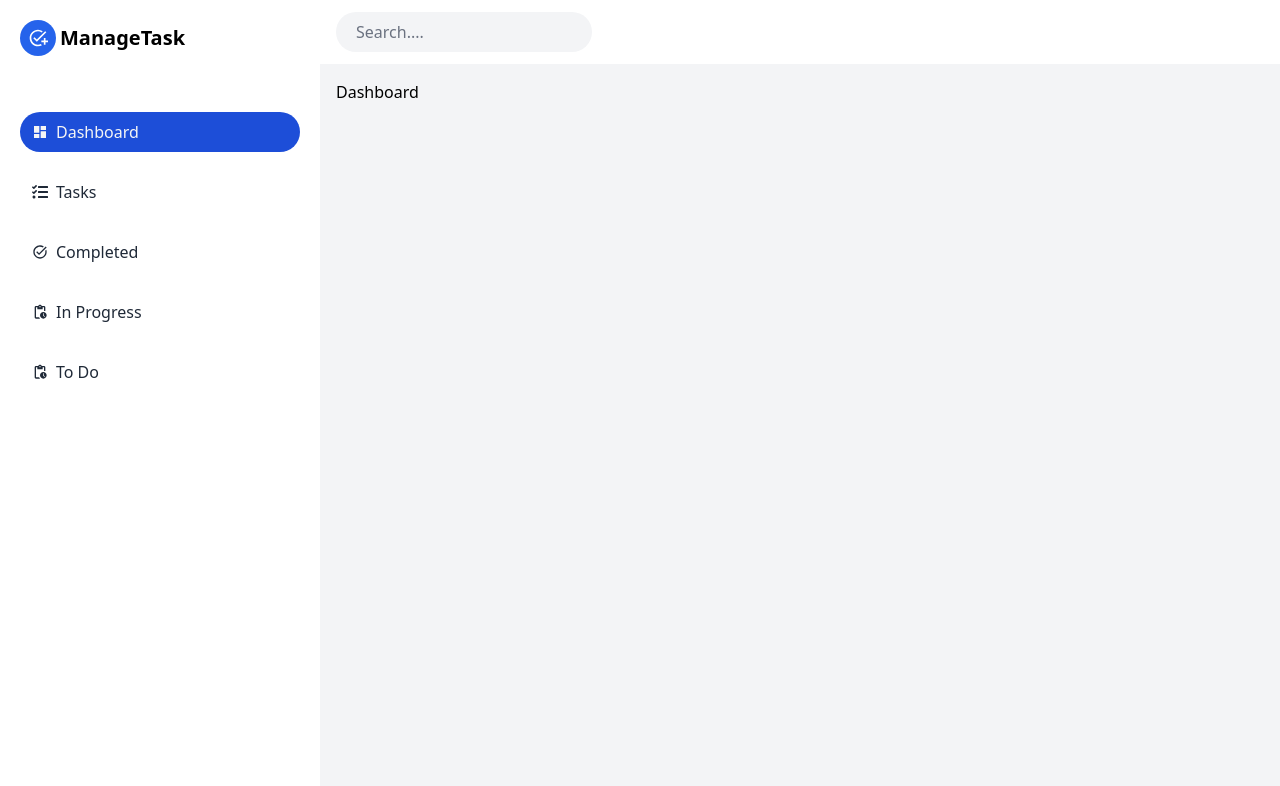
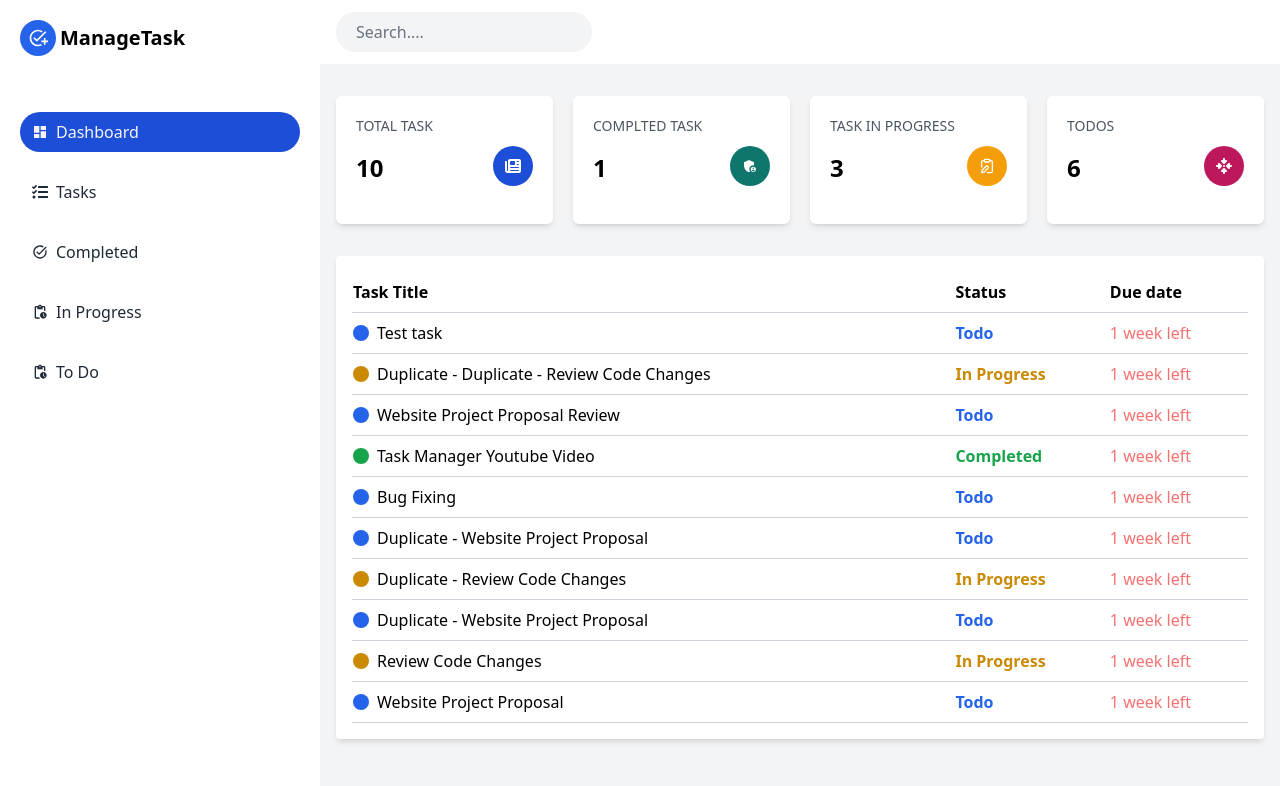
Before and after one commit to pavankumarr13/task-manager, a React (Vite) app: page /dashboard in a window 1280 px wide. Shown: the top 786 px of the page. Built offline with nearby package versions, Linux system fonts and the light colour scheme.

Commit message:
dashboard

```diff
--- a/src/pages/Dashboard.jsx
+++ b/src/pages/Dashboard.jsx
@@ -1,7 +1,154 @@
-import React from "react";
+import {
+  MdAdminPanelSettings,
+  MdKeyboardArrowDown,
+  MdKeyboardArrowUp,
+  MdKeyboardDoubleArrowUp,
+} from "react-icons/md";
+import { summary } from "../assets/data";
+import { LuClipboardEdit } from "react-icons/lu";
+import { FaArrowsToDot, FaNewspaper } from "react-icons/fa6";
+import { clsx } from "clsx";
+import { PRIOTITYSTYELS, TASK_TYPE, TASK_TYPE_COLOR } from "../utils";
+import moment from "moment";
+
+const TaskTable = ({ tasks }) => {
+  const ICONS = {
+    high: <MdKeyboardDoubleArrowUp />,
+    medium: <MdKeyboardArrowUp />,
+    low: <MdKeyboardArrowDown />,
+  };
+
+  const TableHeader = () => (
+    <thead className="border-b border-gray-300 ">
+      <tr className="text-black text-left">
+        <th className="py-2">Task Title</th>
+        <th className="py-2">Status</th>
+        <th className="py-2 hidden md:block">Due date</th>
+        {/* <th className="py-2 ">Due date</th> */}
+      </tr>
+    </thead>
+  );
+
+  const TableRow = ({ task }) => (
+    <tr className="border-b border-gray-300 text-gray-600 hover:bg-gray-300/10">
+      <td className="py-2">
+        <div className="flex items-center gap-2">
+          <div
+            className={clsx("w-4 h-4 rounded-full", TASK_TYPE[task.stage])}
+          />
+
+          <p className="text-base text-black">{task.title}</p>
+        </div>
+      </td>
+
+      {/* Status */}
+      <td className="py-2">
+        <div className="flex gap-1 items-center">
+          <span
+            className={clsx(
+              "text-base font-semibold  capitalize",
+              TASK_TYPE_COLOR[task.stage]
+            )}
+          >
+            {task.stage}
+          </span>
+        </div>
+      </td>
+
+      <td className="py-2 hidden md:inline-block">
+        <span className="text-base text-red-400">1 week left</span>
+      </td>
+
+      {/* <td className="py-2 hidden md:inline-block">
+        <span className="text-base text-gray-600">1 week left</span>
+      </td> */}
+    </tr>
+  );
+  return (
+    <>
+      <div className="w-full  bg-white px-2 md:px-4 pt-4 pb-4 shadow-md rounded">
+        <table className="w-full">
+          <TableHeader />
+          <tbody>
+            {tasks?.map((task, id) => (
+              <TableRow key={id} task={task} />
+            ))}
+          </tbody>
+        </table>
+      </div>
+    </>
+  );
+};
 
 const Dashboard = () => {
-  return <div>Dashboard</div>;
+  const totals = summary.tasks;
+
+  const stats = [
+    {
+      _id: "1",
+      label: "TOTAL TASK",
+      total: summary?.totalTasks || 0,
+      icon: <FaNewspaper />,
+      bg: "bg-[#1d4ed8]",
+    },
+    {
+      _id: "2",
+      label: "COMPLTED TASK",
+      total: totals["completed"] || 0,
+      icon: <MdAdminPanelSettings />,
+      bg: "bg-[#0f766e]",
+    },
+    {
+      _id: "3",
+      label: "TASK IN PROGRESS ",
+      total: totals["in progress"] || 0,
+      icon: <LuClipboardEdit />,
+      bg: "bg-[#f59e0b]",
+    },
+    {
+      _id: "4",
+      label: "TODOS",
+      total: totals["todo"],
+      icon: <FaArrowsToDot />,
+      bg: "bg-[#be185d]" || 0,
+    },
+  ];
+
+  const Card = ({ label, count, bg, icon }) => {
+    return (
+      <div className="w-full h-32 bg-white p-5 shadow-md rounded-md flex items-center justify-between">
+        <div className="h-full flex flex-1 flex-col justify-between">
+          <p className="text-sm md:text-sm 2xl:text-lg text-gray-600">
+            {label}
+          </p>
+          <span className="text-2xl font-semibold mb-5">{count}</span>
+          {/* <span className="text-sm text-gray-400">{"110 last month"}</span> */}
+        </div>
+
+        <div
+          className={clsx(
+            "w-10 h-10 rounded-full flex items-center justify-center text-white mt-3",
+            bg
+          )}
+        >
+          {icon}
+        </div>
+      </div>
+    );
+  };
+  return (
+    <div className="h-full py-4">
+      <div className="grid grid-cols-1 md:grid-cols-4 gap-5">
+        {stats.map(({ icon, bg, label, total }, index) => (
+          <Card key={index} icon={icon} bg={bg} label={label} count={total} />
+        ))}
+      </div>
+
+      <div className="w-full flex flex-col md:flex-row gap-4 2xl:gap-10 py-8">
+        <TaskTable className="flex-1" tasks={summary.last10Task} />
+      </div>
+    </div>
+  );
 };
 
 export default Dashboard;
--- /dev/null
+++ b/src/utils/index.js
@@ -0,0 +1,53 @@
+export const formatDate = (date) => {
+  // Get the month, day, and year
+  const month = date.toLocaleString("en-US", { month: "short" });
+  const day = date.getDate();
+  const year = date.getFullYear();
+
+  const formattedDate = `${day}-${month}-${year}`;
+
+  return formattedDate;
+};
+
+export function dateFormatter(dateString) {
+  const inputDate = new Date(dateString);
+
+  if (isNaN(inputDate)) {
+    return "Invalid Date";
+  }
+
+  const year = inputDate.getFullYear();
+  const month = String(inputDate.getMonth() + 1).padStart(2, "0");
+  const day = String(inputDate.getDate()).padStart(2, "0");
+
+  const formattedDate = `${year}-${month}-${day}`;
+  return formattedDate;
+}
+
+export function getInitials(fullName) {
+  const names = fullName.split(" ");
+
+  const initials = names.slice(0, 2).map((name) => name[0].toUpperCase());
+
+  const initialsStr = initials.join("");
+
+  return initialsStr;
+}
+
+export const PRIOTITYSTYELS = {
+  high: "text-red-600",
+  medium: "text-yellow-600",
+  low: "text-blue-600",
+};
+
+export const TASK_TYPE = {
+  todo: "bg-blue-600",
+  "in progress": "bg-yellow-600",
+  completed: "bg-green-600",
+};
+
+export const TASK_TYPE_COLOR = {
+  todo: "text-blue-600",
+  "in progress": "text-yellow-600",
+  completed: "text-green-600",
+};
```
